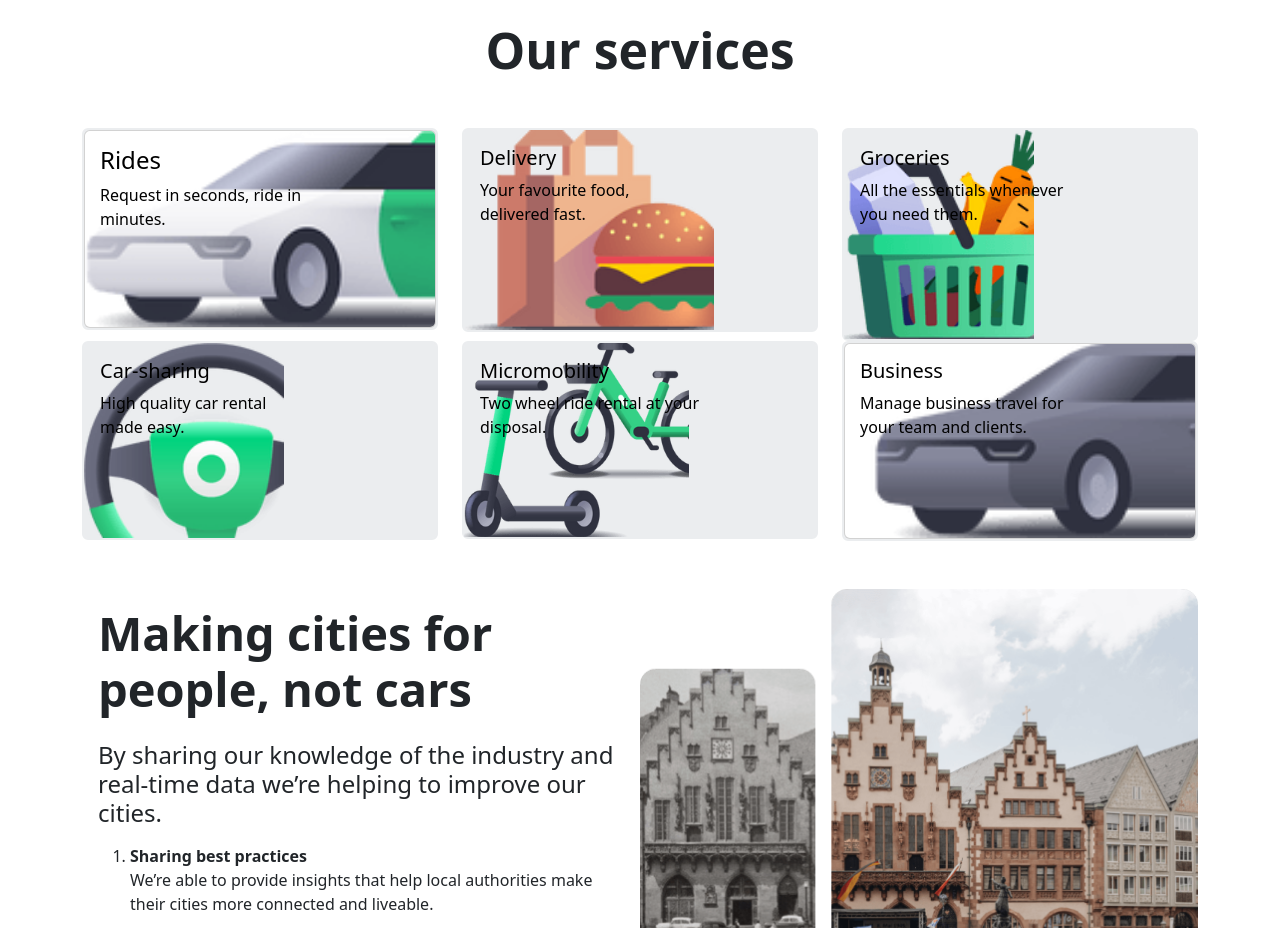
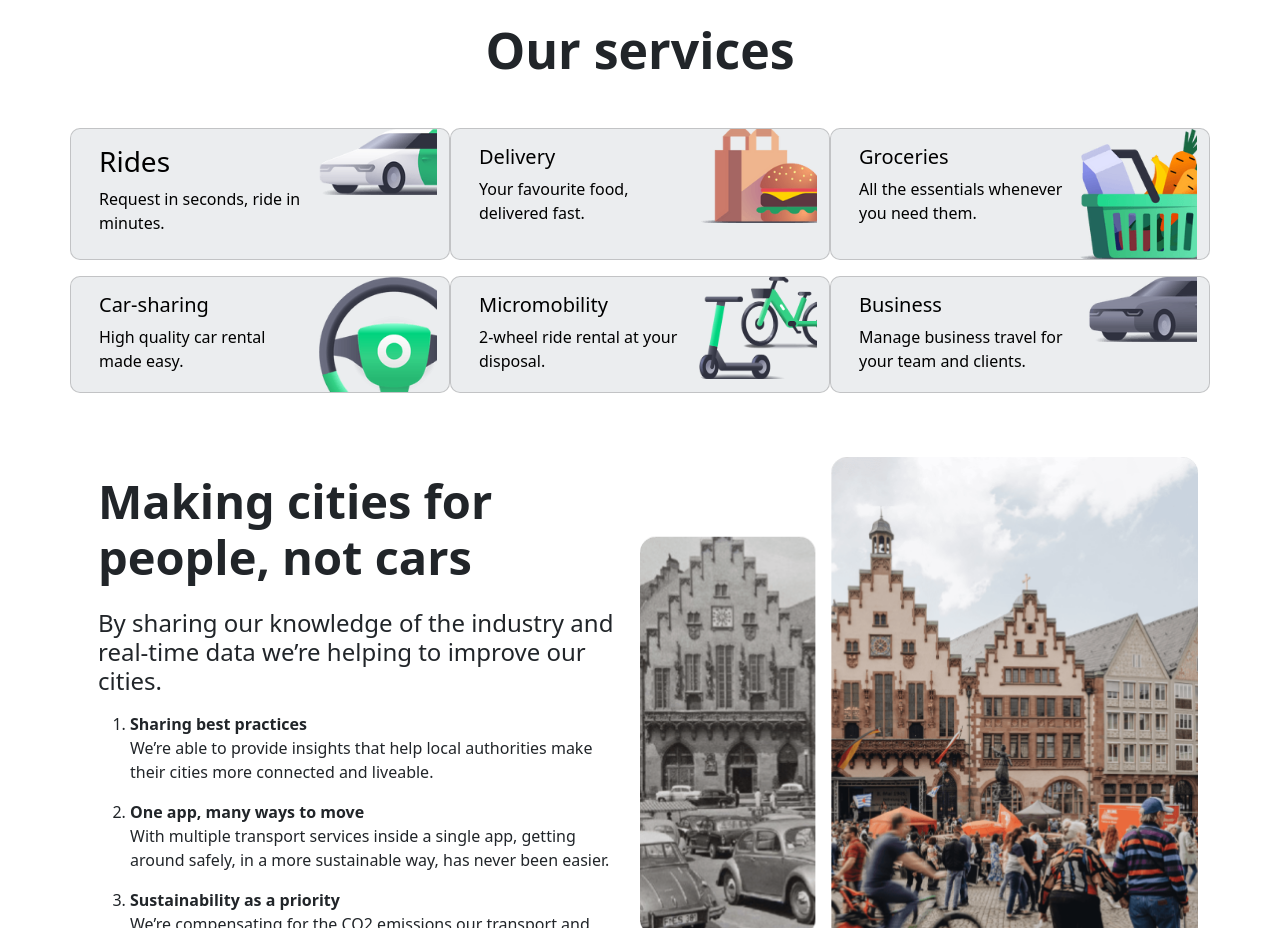
Before and after one commit to Austincodez/Austincodez.github.io, a plain HTML site: page bolt-remake-project/index.html in a window 1280 px wide. Shown: the part 1400-2328 px from the top of the page. Drawn offline with Linux system fonts and the light colour scheme.

Commit message:
i modified my bolt recreate

```diff
--- a/bolt-remake-project/index.html
+++ b/bolt-remake-project/index.html
@@ -91,75 +91,99 @@
         <h1 class="our">Our services</h1>
       </div>
       <div class="row">
-        <div class="col-6 col-sm-6 col-md-6 col-lg-6 col-xl-4 cards">
-          <a href="">
-            <div class="card text-black card-title1">
-              <img src="rides.png" class="card" alt="...">
-              <div class="card-img-overlay">
-                <h4 class="card-title">Rides</h4>
+        <div class="card mb-3 col-6 col-sm-6 col-md-6 col-lg-4 col-xl-4 carrd">
+          <a href="" class="text-decoration-none text-black">
+            <div class="row g-0">
+              <div class="col-md-8">
+                <div class="card-body">
+                  <h3 class="card-title">Rides</h3>
                   <p class="card-text">Request in seconds, ride in <br> minutes.</p>
+                </div>
+              </div>
+              <div class="col-md-4">
+                <img src="rides.png" class="img-fluid rounded-start" alt="...">
               </div>
             </div>
           </a>
         </div>
-        <div class="col-6 col-sm-6 col-md-6 col-lg-6 col-xl-4 cards">
-          <a href="">
-            <div class="card text-black card-title1">
-              <img src="delivery.png" class="card-img3" alt="...">
-              <div class="card-img-overlay">
+        <div class="card mb-3 col-6 col-sm-6 col-md-6 col-lg-4 col-xl-4 carrd">
+          <a href="" class="text-decoration-none text-black">
+            <div class="row g-0">
+              <div class="col-md-8">
+                <div class="card-body">
                   <h5 class="card-title">Delivery</h5>
                   <p class="card-text">Your favourite food,<br> delivered fast.</p>
                 </div>
               </div>
+              <div class="col-md-4">
+                <img src="delivery.png" class="img-fluid rounded-start" alt="...">
+              </div>
+            </div>
           </a>
         </div>
-        <div class="col-6 col-sm-6 col-md-6 col-lg-6 col-xl-4">
-          <a href="" class="">
-            <div class="card text-black card-title1">
-              <img src="food.png" class="card-img4 text-center" alt="...">
-              <div class="card-img-overlay">
+        <div class="card mb-3 col-6 col-sm-6 col-md-6 col-lg-4 col-xl-4 carrd">
+          <a href="" class="text-decoration-none text-black">
+            <div class="row g-0">
+              <div class="col-md-8">
+                <div class="card-body">
                   <h5 class="card-title">Groceries</h5>
                   <p class="card-text">All the essentials whenever <br> you need them.</p>
                 </div>
               </div>
+              <div class="col-md-4">
+                <img src="food.png" class="img-fluid rounded-start" alt="...">
+              </div>
+            </div>
           </a>
         </div>
-        <div class="col-6 col-sm-6 col-md-6 col-lg-6 col-xl-4">
-          <a href="">
-            <div class="card text-black card-title1">
-              <img src="car-sharing.png" class="card-img" alt="...">
-              <div class="card-img-overlay">
+        <div class="card mb-3 col-6 col-sm-6 col-md-6 col-lg-4 col-xl-4 carrd">
+          <a href="" class="text-decoration-none text-black">
+            <div class="row g-0">
+              <div class="col-md-8">
+                <div class="card-body">
                   <h5 class="card-title">Car-sharing</h5>
                   <p class="card-text">High quality car rental <br> made easy.</p>
                 </div>
               </div>
-          </a>
-        </div>
-        <div class="col-6 col-sm-6 col-md-6 col-lg-6 col-xl-4">
-          <a href="">
-            <div class="card text-black card-title1">
-              <img src="micromobility.png" class="card-img2" alt="...">
-              <div class="card-img-overlay">
-                <h5 class="card-title">Micromobility</h5>
-                <p class="card-text">Two wheel ride rental at your <br> disposal.</p>
+              <div class="col-md-4">
+                <img src="car-sharing.png" class="img-fluid rounded-start" alt="...">
               </div>
             </div>
           </a>
         </div>
-        <div class="col-6 col-sm-6 col-md-6 col-lg-6 col-xl-4">
-          <a href="" >
-            <div class="card text-black card-title1">
-              <img src="business.png" class="card image-fluid" alt="...">
-              <div class="card-img-overlay">
+        <div class="card mb-3 col-6 col-sm-6 col-md-6 col-lg-4 col-xl-4 carrd">
+          <a href="" class="text-decoration-none text-black">
+            <div class="row g-0">
+              <div class="col-md-8">
+                <div class="card-body">
+                  <h5 class="card-title">Micromobility</h5>
+                  <p class="card-text">2-wheel ride rental at your <br> disposal.</p>
+                </div>
+              </div>
+              <div class="col-md-4">
+                <img src="micromobility.png" class="img-fluid rounded-start" alt="...">
+              </div>
+            </div>
+          </a>
+        </div>
+        <div class="card mb-3 col-6 col-sm-6 col-md-6 col-lg-4 col-xl-4 carrd">
+          <a href="" class="text-decoration-none text-black">
+            <div class="row g-0">
+              <div class="col-md-8">
+                <div class="card-body">
                   <h5 class="card-title">Business</h5>
                   <p class="card-text">Manage business travel for<br> your team and clients.</p>
                 </div>
               </div>
+              <div class="col-md-4">
+                <img src="business.png" class="img-fluid rounded-start" alt="...">
+              </div>
+            </div>
           </a>
         </div>
-
       </div>
     </div>
+
   <div class="container">
     <div class="card mb-5 section-one" style="max-width: 1200px;">
       <div class="row g-0">
--- a/bolt-remake-project/style.css
+++ b/bolt-remake-project/style.css
@@ -94,8 +94,8 @@
 
 }
 
-.card-title1{
-    border: 2px solid #EBEDEF;
+.carrd{
+    border-radius: 10px;
     background-color: #EBEDEF;
 }
 
@@ -141,7 +141,7 @@
     color: #33D085;
 }
 
-@media (max-width:556px){
+/* @media (max-width:556px){
     .card-img{
         width: 100px;
     }
@@ -152,6 +152,16 @@
 
     .card-img3{
         width: 100px;
+        height: 130px;
+
+    }
+
+    .cardd{
+        width: 190px;
+    }
+
+    .cards{
+        margin-bottom: 20px;
     }
 
     .card-img4{
@@ -159,3 +169,7 @@
     }
 
 }
+
+@media (max-width:440px) {
+    .cardd
+} */
```
Lines whose indentation alone changed are shown as unchanged.
